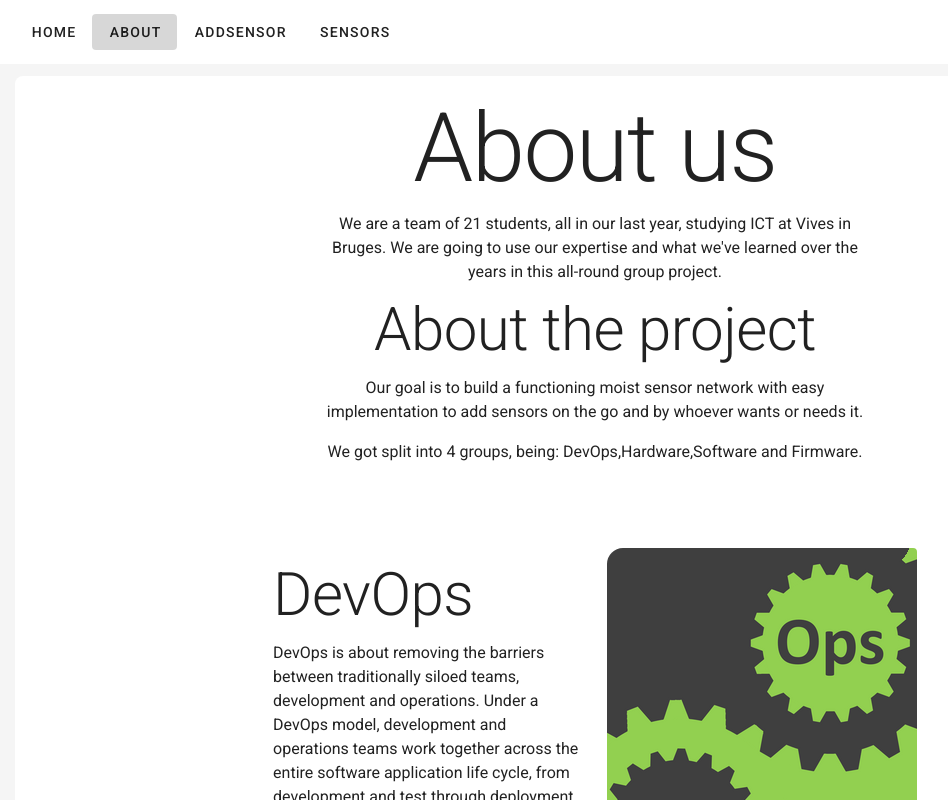
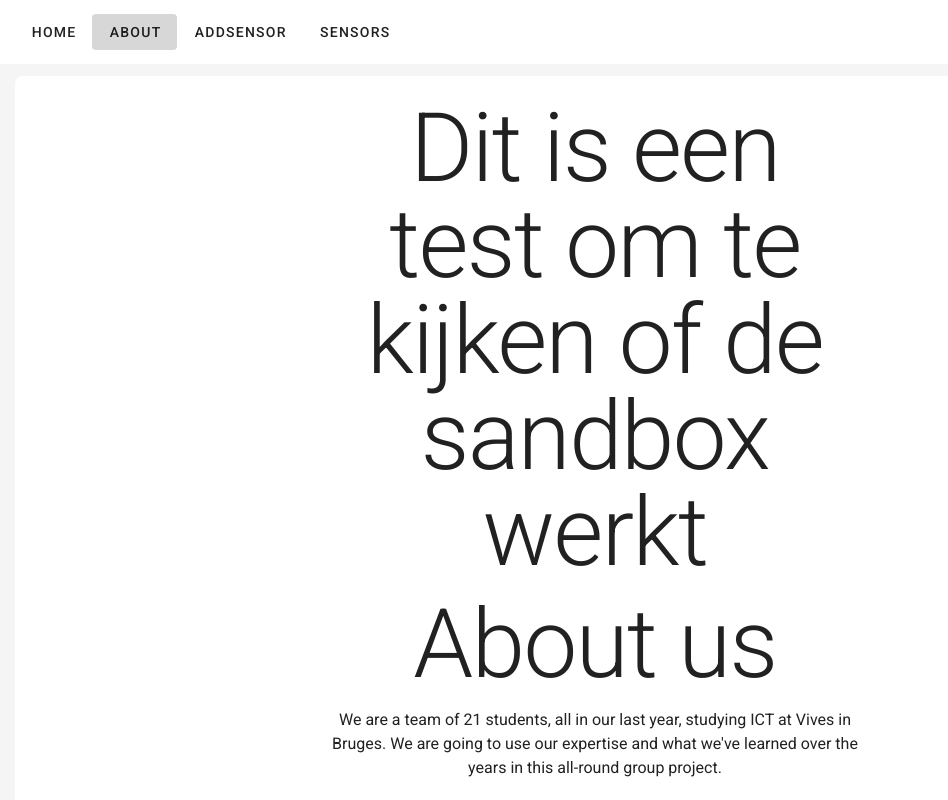
Before and after one commit to vives-projectwerk-2021/VueFrontendWebApp, a Vue app: page /about in a window 1280 px wide. Shown: the top 800 px of the page, without its empty margins (45-993 px from the left). Built offline with nearby package versions, Linux system fonts and the light colour scheme; no server answers; a web font is replaced by a local one.

Commit message:
Changed about page for testing purposes

```diff
--- a/src/components/AboutPage.vue
+++ b/src/components/AboutPage.vue
@@ -4,6 +4,7 @@
       <v-row justify="center">
         <v-col cols="6">
           <div class="text-center">
+            <p class="text-h1">Dit is een test om te kijken of de sandbox werkt</p>
             <p class="text-h1">About us</p>
             <p>
               We are a team of 21 students, all in our last year, studying ICT
```
